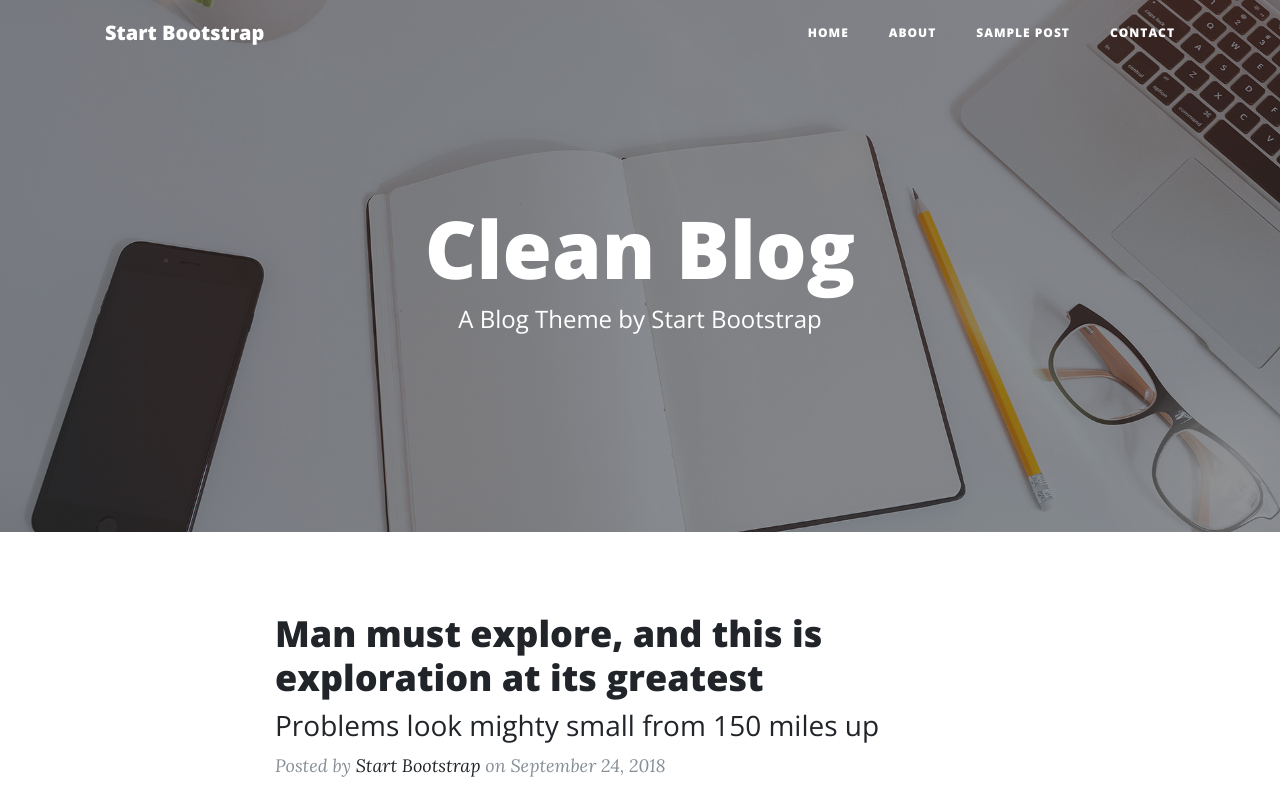
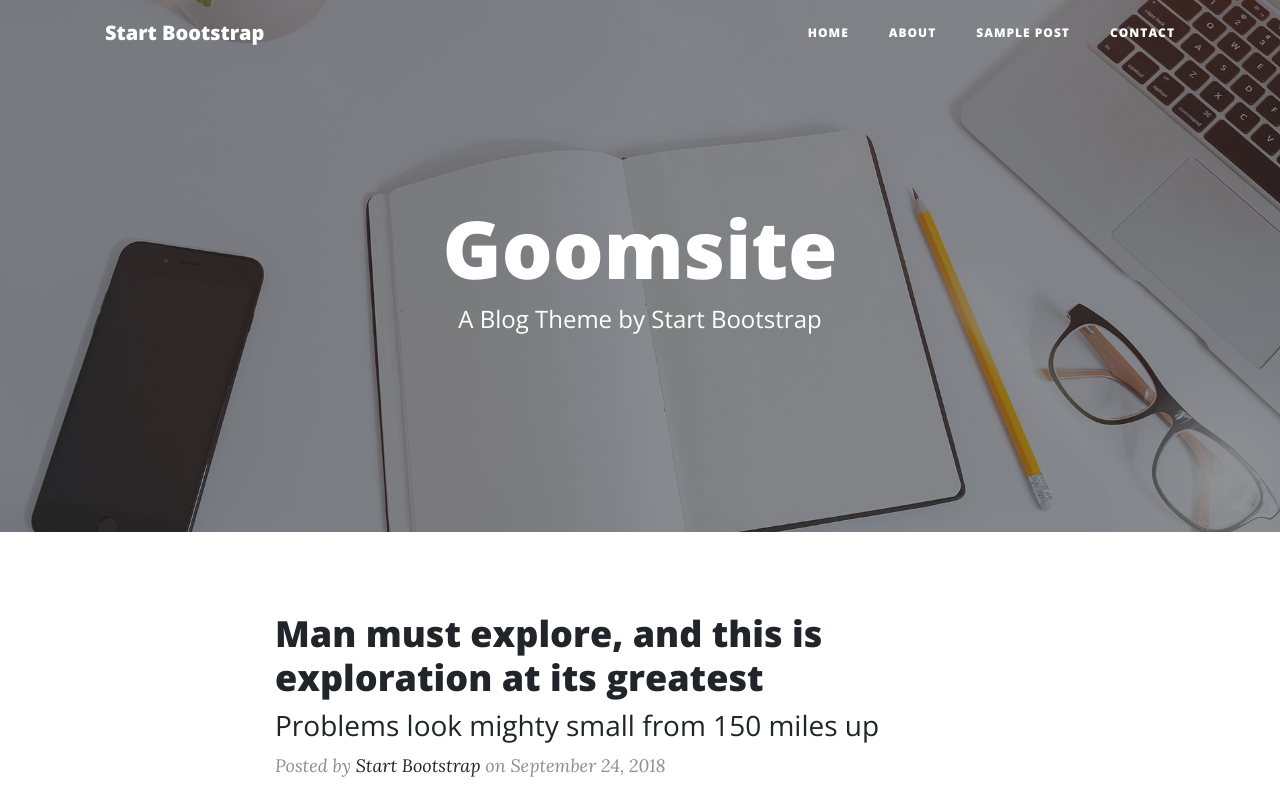
Before and after one commit to Goomsite/goomsite.github.io, a website: page index.html in a window 1280 px wide. Shown: the top 800 px of the page. Drawn offline with nearby package versions, Linux system fonts and the light colour scheme.

Commit message:
Update index.html

```diff
--- a/index.html
+++ b/index.html
@@ -8,7 +8,7 @@
     <meta name="description" content="">
     <meta name="author" content="">
 
-    <title>Clean Blog - Start Bootstrap Theme</title>
+    <title>Goomsite.Net - File Documentation Goomsite</title>
 
     <!-- Bootstrap core CSS -->
     <link href="vendor/bootstrap/css/bootstrap.min.css" rel="stylesheet">
@@ -59,7 +59,7 @@
         <div class="row">
           <div class="col-lg-8 col-md-10 mx-auto">
             <div class="site-heading">
-              <h1>Clean Blog</h1>
+              <h1>Goomsite</h1>
               <span class="subheading">A Blog Theme by Start Bootstrap</span>
             </div>
           </div>
```
